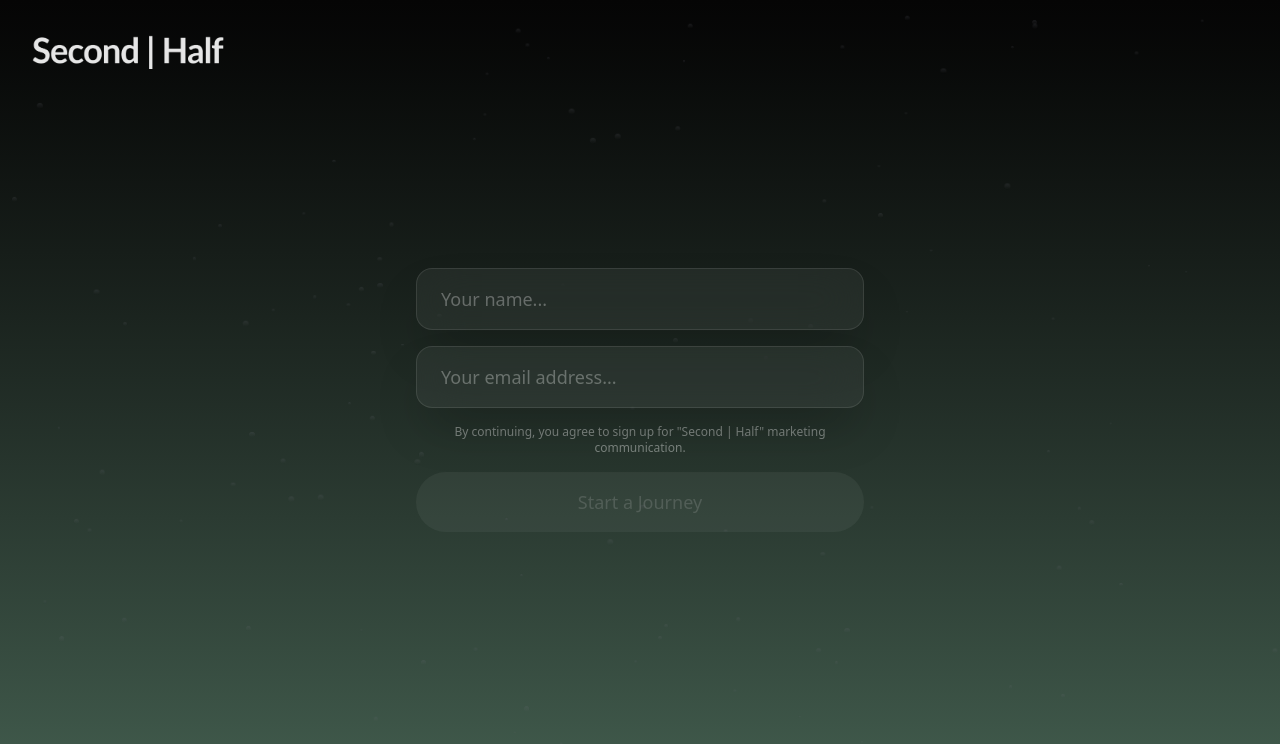
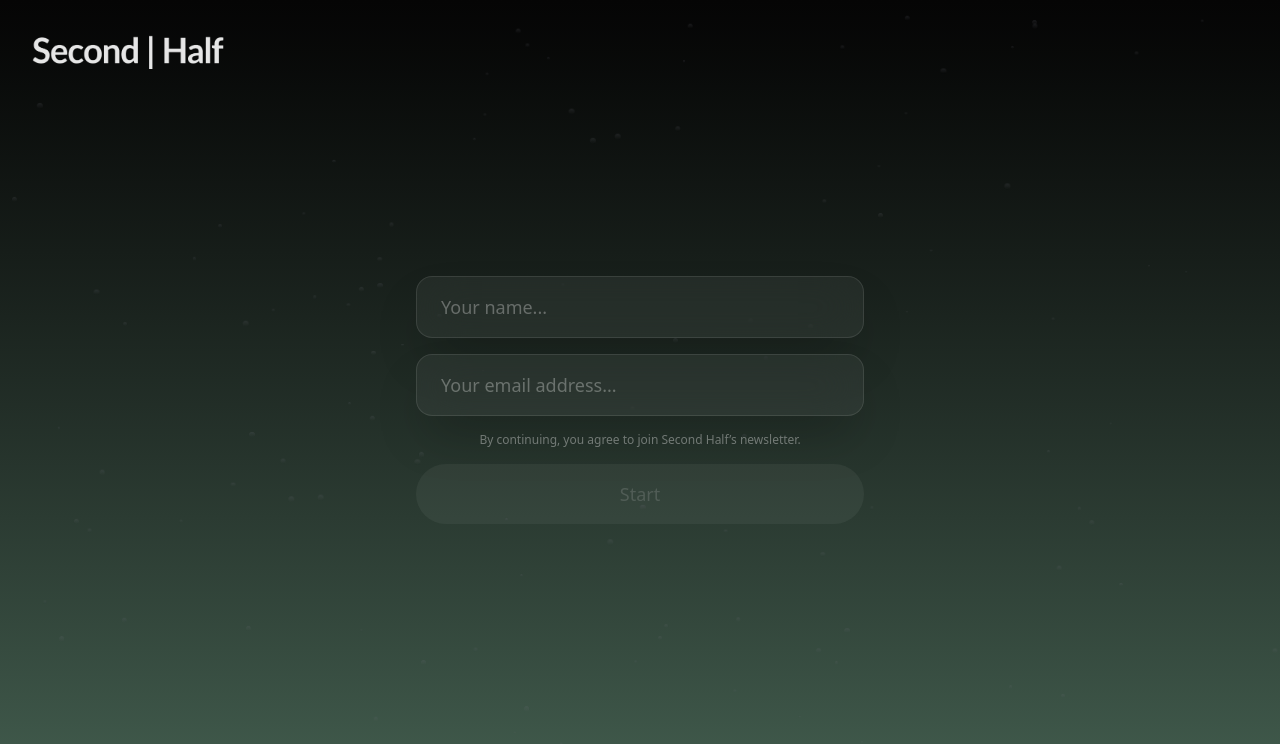
Before and after one commit to Arseniidemydov/secondhalf, a React (Vite) app: page / in a window 1280 px wide. Both pictures are taken after a click on the button "Start". Shown: the top 744 px of the page. Built offline with nearby package versions, Linux system fonts and the light colour scheme.

Commit message:
Update disclaimer and button text in AccessGate

```diff
--- a/src/phases/AccessGate.jsx
+++ b/src/phases/AccessGate.jsx
@@ -48,7 +48,7 @@ const AccessGate = ({ onComplete }) => {
                         />
                     </div>
                     <p className="text-xs text-center text-white/40 px-4">
-                        By continuing, you agree to sign up for "Second | Half" marketing communication.
+                        By continuing, you agree to join Second Half’s newsletter.
                     </p>
 
                     <button
@@ -59,7 +59,7 @@ const AccessGate = ({ onComplete }) => {
                             : "bg-white/10 text-white/30 cursor-not-allowed opacity-50"
                             }`}
                     >
-                        Start a Journey
+                        Start
                     </button>
                 </form>
             </div>
```
